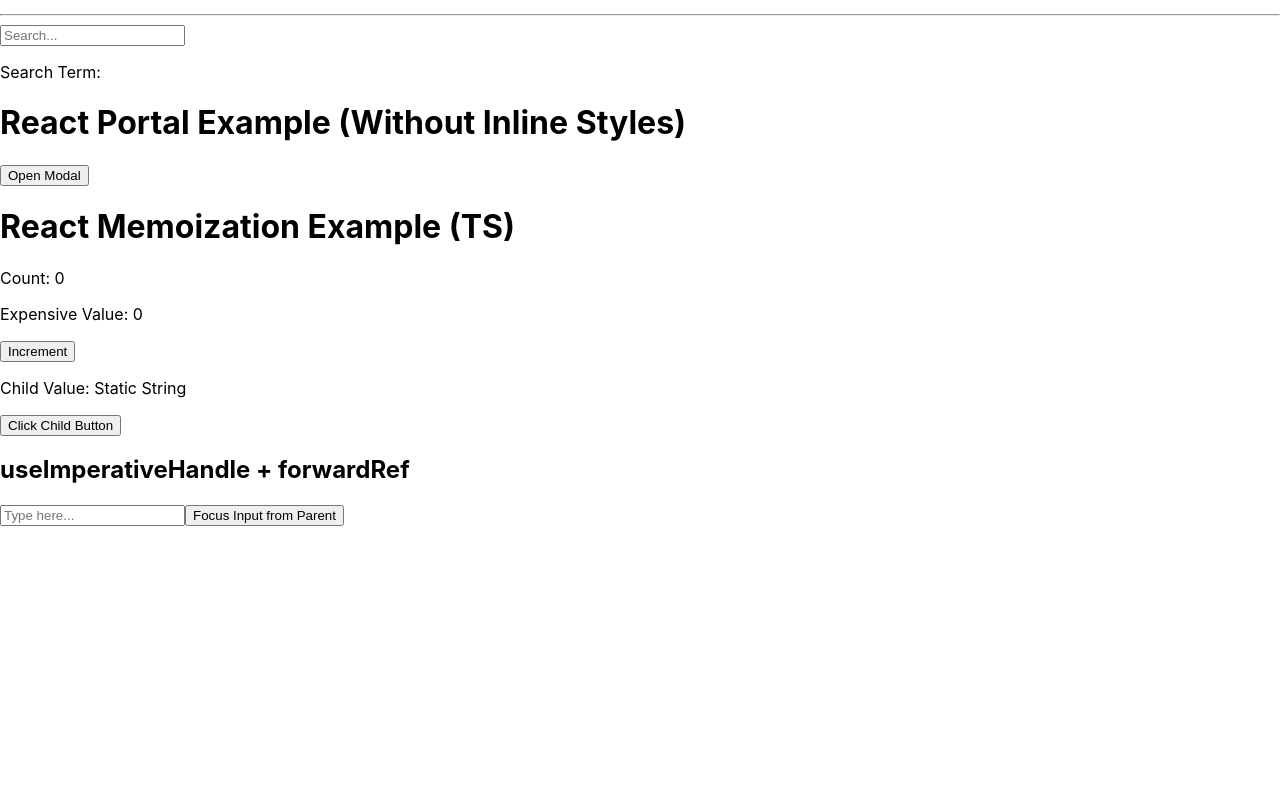
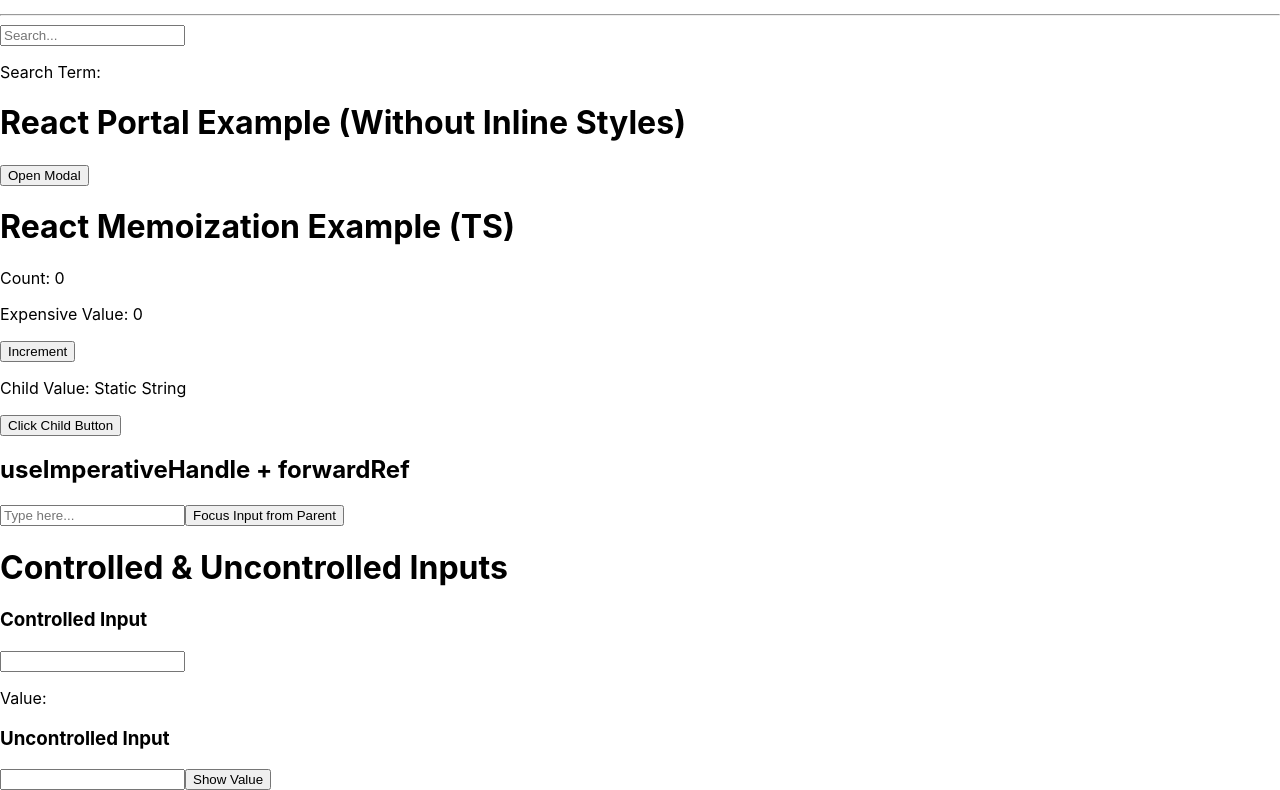
Before and after one commit to djdhar/ReactAdvanced, a React (Create React App) app: page / in a window 1280 px wide. Shown: the part 448-1238 px from the top of the page. Before the commit the page ends 974 px from the top, so only its background shows below. Built offline with nearby package versions, Linux system fonts and the light colour scheme.

Commit message:
Controlled vs Uncontrolled Components - custom input examples

```diff
--- a/src/App.tsx
+++ b/src/App.tsx
@@ -8,6 +8,8 @@
 import { ModalPortal } from "./components/ModalPortal";
 import { MemoStaticAndNonStatic } from "./components/MemoStaticAndNonStatic";
 import { ParentCustomInput } from "./components/ParentCustomInput";
+import ControlledInput from "./components/ControlledInput";
+import UncontrolledInput from "./components/UncontrolledInput";
 
 // Wrap UserProfile with withLoading HOC
 const UserProfileWithLoading = withLoading(UserProfile);
@@ -56,6 +58,9 @@
     <ModalPortal/>
     <MemoStaticAndNonStatic/>
     <ParentCustomInput/>
+    <h1>Controlled & Uncontrolled Inputs</h1>
+    <ControlledInput/>
+    <UncontrolledInput/>
     </>
   );
 }
--- /dev/null
+++ b/src/components/ControlledInput.tsx
@@ -0,0 +1,21 @@
+import React, { useState } from 'react';
+
+const ControlledInput: React.FC = () => {
+  const [value, setValue] = useState<string>('');
+
+  const handleChange = (e: React.ChangeEvent<HTMLInputElement>) => {
+    setValue(e.target.value);
+  };
+
+  console.log("ControlledInput rendered...");
+
+  return (
+    <div>
+      <h3>Controlled Input</h3>
+      <input type="text" value={value} onChange={handleChange} />
+      <p>Value: {value}</p>
+    </div>
+  );
+};
+
+export default ControlledInput;
--- /dev/null
+++ b/src/components/UncontrolledInput.tsx
@@ -0,0 +1,21 @@
+import React, { useRef } from 'react';
+
+const UncontrolledInput: React.FC = () => {
+  const inputRef = useRef<HTMLInputElement>(null);
+
+  const handleClick = () => {
+    alert(`Value: ${inputRef.current?.value}`);
+  };
+
+  console.log("UncontrolledInput rendered...");
+
+  return (
+    <div>
+      <h3>Uncontrolled Input</h3>
+      <input type="text" ref={inputRef} />
+      <button onClick={handleClick}>Show Value</button>
+    </div>
+  );
+};
+
+export default UncontrolledInput;
```
